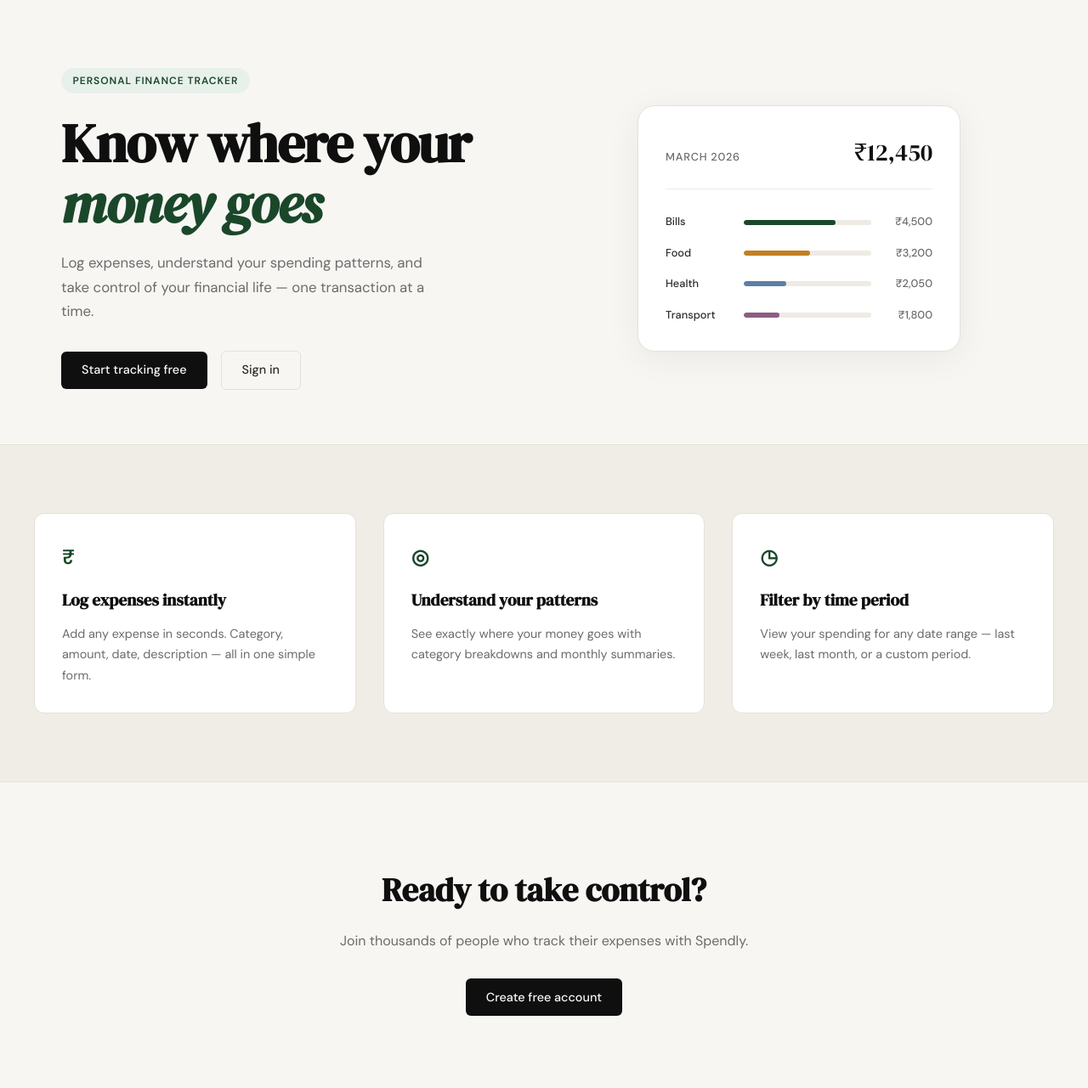
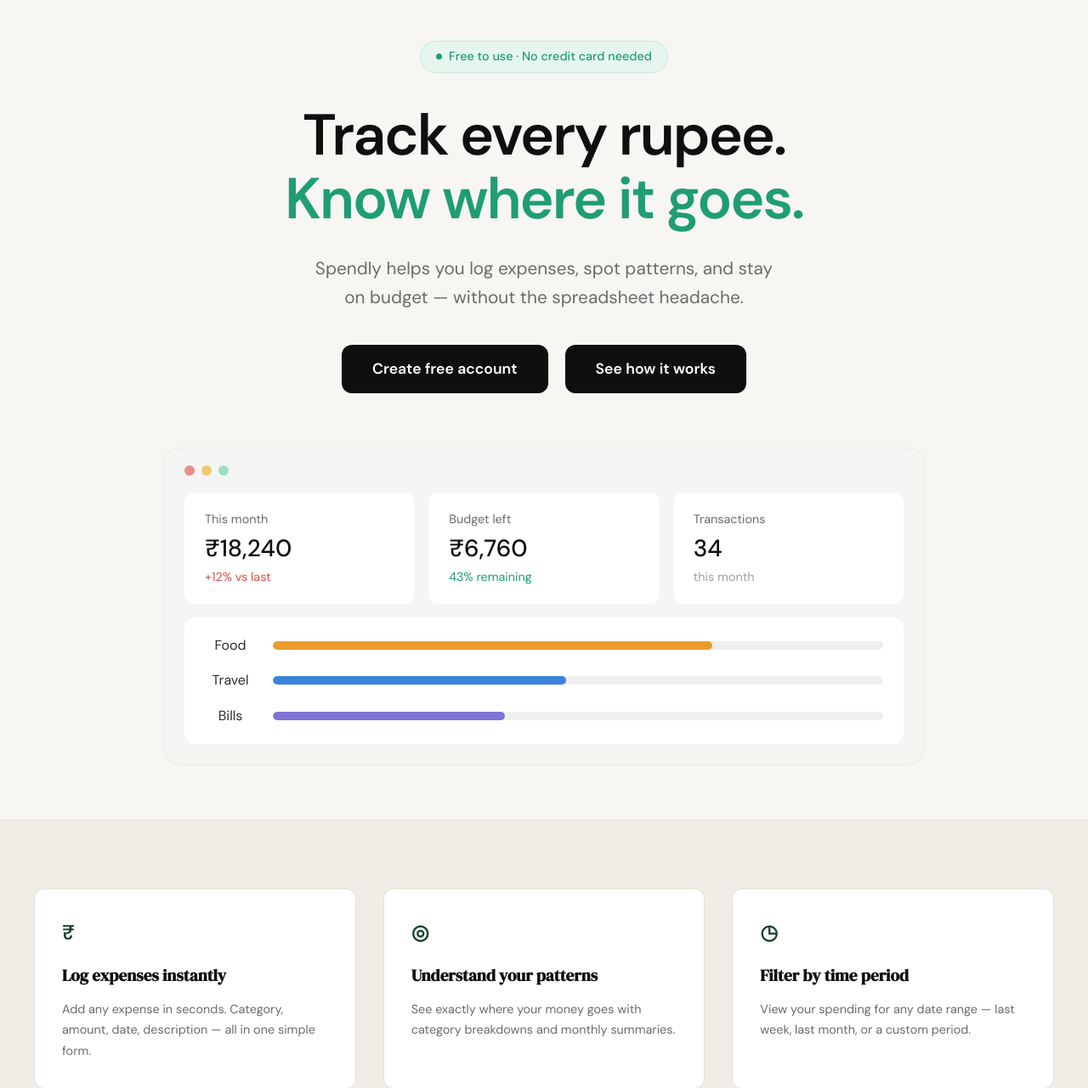
Before and after one commit to pbhujbal-Arc/spendly, a Flask app: page / in a window 1280 px wide. Shown: the part 61-1342 px from the top of the page at 85% size. Run offline with Flask 3, Linux system fonts and the light colour scheme.

Commit message:
landing: redesign hero section to match mockup

```diff
--- /dev/null
+++ b/static/css/landing.css
@@ -0,0 +1,190 @@
+/* ------------------------------------------------------------------ */
+/* Landing hero                                                        */
+/* ------------------------------------------------------------------ */
+
+.lp-hero {
+    --lp-green: #1f9d74;
+    --lp-green-light: #e6f6ef;
+    --lp-green-border: #c5e9da;
+
+    max-width: 960px;
+    margin: 0 auto;
+    padding: 3rem 2rem 4rem;
+    text-align: center;
+}
+
+.lp-hero-inner {
+    display: flex;
+    flex-direction: column;
+    align-items: center;
+}
+
+.lp-badge {
+    display: inline-flex;
+    align-items: center;
+    gap: 0.5rem;
+    background: var(--lp-green-light);
+    border: 1px solid var(--lp-green-border);
+    color: var(--lp-green);
+    font-size: 0.9rem;
+    font-weight: 500;
+    padding: 0.4rem 1.1rem;
+    border-radius: 999px;
+    margin-bottom: 2.25rem;
+}
+
+.lp-badge-dot {
+    width: 7px;
+    height: 7px;
+    border-radius: 50%;
+    background: var(--lp-green);
+}
+
+.lp-title {
+    font-family: var(--font-body);
+    font-weight: 600;
+    font-size: clamp(2.5rem, 6vw, 4.25rem);
+    line-height: 1.1;
+    letter-spacing: -0.03em;
+    color: var(--ink);
+    margin-bottom: 1.75rem;
+}
+
+.lp-title-accent { color: var(--lp-green); }
+
+.lp-subtitle {
+    font-size: 1.3rem;
+    line-height: 1.6;
+    color: var(--ink-muted);
+    max-width: 550px;
+    margin-bottom: 2.5rem;
+}
+
+.lp-actions {
+    display: flex;
+    flex-wrap: wrap;
+    justify-content: center;
+    gap: 1.25rem;
+    margin-bottom: 4rem;
+}
+
+.lp-btn {
+    display: inline-block;
+    background: var(--ink);
+    color: #fff;
+    font-size: 1.1rem;
+    font-weight: 600;
+    padding: 0.9rem 2.25rem;
+    border-radius: var(--radius-md);
+    transition: background 0.2s;
+}
+
+.lp-btn:hover { background: var(--ink-soft); }
+
+/* Dashboard preview window */
+
+.lp-window {
+    background: #f5f5f4;
+    border: 1px solid var(--border-soft);
+    border-radius: var(--radius-lg);
+    padding: 1.25rem 1.5rem 1.5rem;
+    text-align: left;
+}
+
+.lp-window-dots {
+    display: flex;
+    gap: 0.5rem;
+    margin-bottom: 1.25rem;
+}
+
+.lp-dot {
+    width: 12px;
+    height: 12px;
+    border-radius: 50%;
+}
+
+.lp-dot-red    { background: #eb8c8c; }
+.lp-dot-yellow { background: #f2c96b; }
+.lp-dot-green  { background: #9ddfbf; }
+
+.lp-stats {
+    display: grid;
+    grid-template-columns: repeat(3, 1fr);
+    gap: 1rem;
+    margin-bottom: 1rem;
+}
+
+.lp-stat {
+    background: var(--paper-card);
+    border-radius: var(--radius-md);
+    padding: 1.25rem 1.5rem;
+    display: flex;
+    flex-direction: column;
+    gap: 0.35rem;
+}
+
+.lp-stat-label {
+    font-size: 0.9rem;
+    color: var(--ink-muted);
+}
+
+.lp-stat-value {
+    font-size: 1.75rem;
+    font-weight: 500;
+    color: var(--ink);
+    line-height: 1.2;
+}
+
+.lp-stat-note {
+    font-size: 0.9rem;
+    color: var(--ink-faint);
+}
+
+.lp-note-up   { color: #d9534f; }
+.lp-note-good { color: var(--lp-green); }
+
+.lp-bars {
+    background: var(--paper-card);
+    border-radius: var(--radius-md);
+    padding: 1.25rem 1.5rem;
+    display: flex;
+    flex-direction: column;
+    gap: 1rem;
+}
+
+.lp-bar-row {
+    display: grid;
+    grid-template-columns: 60px 1fr;
+    align-items: center;
+    gap: 1.25rem;
+}
+
+.lp-bar-label {
+    font-size: 1rem;
+    color: var(--ink-soft);
+    text-align: center;
+}
+
+.lp-bar-track {
+    height: 10px;
+    background: #efefed;
+    border-radius: 999px;
+    overflow: hidden;
+}
+
+.lp-bar {
+    height: 100%;
+    border-radius: 999px;
+}
+
+.lp-bar-food   { background: #eb9b2e; }
+.lp-bar-travel { background: #3b82db; }
+.lp-bar-bills  { background: #7f73d6; }
+
+@media (max-width: 600px) {
+    .lp-hero { padding: 2rem 1rem 3rem; }
+    .lp-subtitle { font-size: 1.05rem; }
+    .lp-actions { gap: 0.75rem; }
+    .lp-btn { font-size: 1rem; padding: 0.8rem 1.5rem; }
+    .lp-stats { grid-template-columns: 1fr; }
+}
--- a/templates/landing.html
+++ b/templates/landing.html
@@ -2,60 +2,69 @@
 
 {% block title %}Spendly — Track Every Rupee{% endblock %}
 
+{% block head %}
+<link rel="stylesheet" href="{{ url_for('static', filename='css/landing.css') }}">
+{% endblock %}
+
 {% block content %}
 
-<section class="hero">
-    <div class="hero-inner">
-        <div class="hero-badge">Personal Finance Tracker</div>
-        <h1 class="hero-title">
-            Know where your<br>
-            <em>money goes</em>
+<section class="lp-hero">
+    <div class="lp-hero-inner">
+        <div class="lp-badge">
+            <span class="lp-badge-dot"></span>
+            Free to use · No credit card needed
+        </div>
+        <h1 class="lp-title">
+            Track every rupee.<br>
+            <span class="lp-title-accent">Know where it goes.</span>
         </h1>
-        <p class="hero-subtitle">
-            Log expenses, understand your spending patterns,
-            and take control of your financial life —
-            one transaction at a time.
+        <p class="lp-subtitle">
+            Spendly helps you log expenses, spot patterns, and stay
+            on budget — without the spreadsheet headache.
         </p>
-        <div class="hero-actions">
-            <a href="{{ url_for('register') }}" class="btn-primary">Start tracking free</a>
-            <a href="{{ url_for('login') }}" class="btn-ghost">Sign in</a>
+        <div class="lp-actions">
+            <a href="{{ url_for('register') }}" class="lp-btn">Create free account</a>
+            <a href="#" class="lp-btn">See how it works</a>
         </div>
     </div>
-    <div class="hero-visual">
-        <div class="mock-card">
-            <div class="mock-card-header">
-                <span class="mock-label">March 2026</span>
-                <span class="mock-total">₹12,450</span>
+
+    <div class="lp-window">
+        <div class="lp-window-dots">
+            <span class="lp-dot lp-dot-red"></span>
+            <span class="lp-dot lp-dot-yellow"></span>
+            <span class="lp-dot lp-dot-green"></span>
         </div>
-            <div class="mock-bars">
-                <div class="mock-bar-row">
-                    <span class="mock-cat">Bills</span>
-                    <div class="mock-bar-track">
-                        <div class="mock-bar" style="width: 72%"></div>
+
+        <div class="lp-stats">
+            <div class="lp-stat">
+                <span class="lp-stat-label">This month</span>
+                <span class="lp-stat-value">₹18,240</span>
+                <span class="lp-stat-note lp-note-up">+12% vs last</span>
             </div>
-                    <span class="mock-amt">₹4,500</span>
+            <div class="lp-stat">
+                <span class="lp-stat-label">Budget left</span>
+                <span class="lp-stat-value">₹6,760</span>
+                <span class="lp-stat-note lp-note-good">43% remaining</span>
             </div>
-                <div class="mock-bar-row">
-                    <span class="mock-cat">Food</span>
-                    <div class="mock-bar-track">
-                        <div class="mock-bar mock-bar-2" style="width: 52%"></div>
+            <div class="lp-stat">
+                <span class="lp-stat-label">Transactions</span>
+                <span class="lp-stat-value">34</span>
+                <span class="lp-stat-note">this month</span>
             </div>
-                    <span class="mock-amt">₹3,200</span>
         </div>
-                <div class="mock-bar-row">
-                    <span class="mock-cat">Health</span>
-                    <div class="mock-bar-track">
-                        <div class="mock-bar mock-bar-3" style="width: 33%"></div>
+
+        <div class="lp-bars">
+            <div class="lp-bar-row">
+                <span class="lp-bar-label">Food</span>
+                <div class="lp-bar-track"><div class="lp-bar lp-bar-food" style="width: 72%"></div></div>
             </div>
-                    <span class="mock-amt">₹2,050</span>
+            <div class="lp-bar-row">
+                <span class="lp-bar-label">Travel</span>
+                <div class="lp-bar-track"><div class="lp-bar lp-bar-travel" style="width: 48%"></div></div>
             </div>
-                <div class="mock-bar-row">
-                    <span class="mock-cat">Transport</span>
-                    <div class="mock-bar-track">
-                        <div class="mock-bar mock-bar-4" style="width: 28%"></div>
-                    </div>
-                    <span class="mock-amt">₹1,800</span>
-                </div>
+            <div class="lp-bar-row">
+                <span class="lp-bar-label">Bills</span>
+                <div class="lp-bar-track"><div class="lp-bar lp-bar-bills" style="width: 38%"></div></div>
             </div>
         </div>
     </div>
```
Lines whose indentation alone changed are shown as unchanged.
